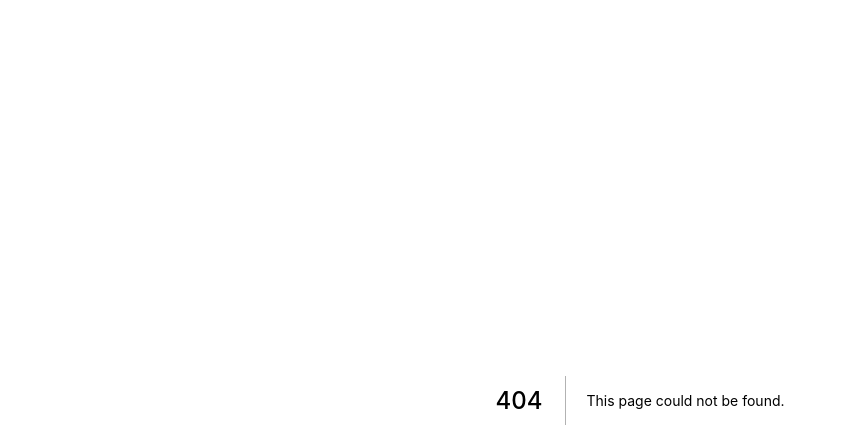
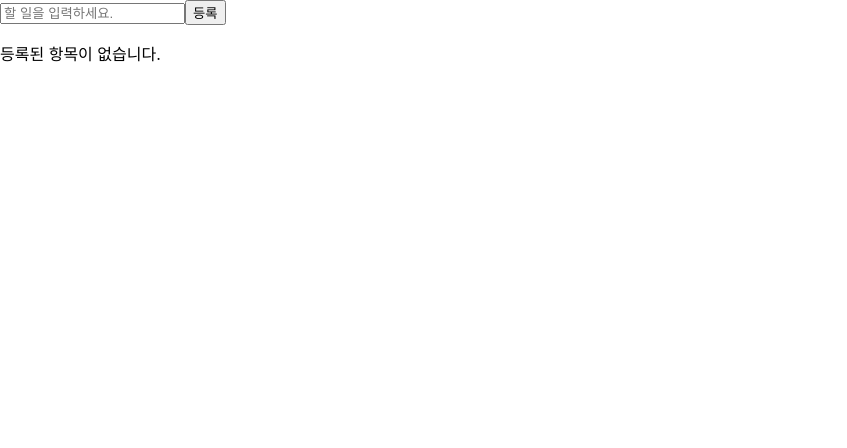
Before and after one commit to zsoon96/nextjs-prac-auth, a Next.js app: page /todolist in a window 1280 px wide. Before the commit this address had no page. Shown: the top 448 px of the page, without its empty margins (0-847 px from the left). Built offline with nearby package versions, Linux system fonts and the light colour scheme.

Commit message:
Redux 활용한 Todo List 예제 - 최상위 컴포넌트 생성 후 TodoList 페이지 생성

```diff
--- /dev/null
+++ b/pages/todolist.tsx
@@ -0,0 +1,9 @@
+import TodoApp from "../src/containers/TodoApp";
+
+const TodoListPage = () => {
+    return (
+        <TodoApp />
+    )
+}
+
+export default TodoListPage
--- /dev/null
+++ b/src/containers/TodoApp.tsx
@@ -0,0 +1,32 @@
+import {useDispatch, useSelector} from "react-redux"
+import {RootState} from "../modules"
+import {addTodo, removeTodo, toggleTodo} from "../modules/todos";
+import TodoInsert from "../components/TodoInsert";
+import TodoList from "../components/TodoList";
+
+// Todo List 최상위 컴포넌트
+const TodoApp = () => {
+    const todos = useSelector((state: RootState) => state.todos)
+    const dispatch = useDispatch()
+
+    const onInsert = (text: string) => {
+        dispatch(addTodo(text))
+    }
+
+    const onToggle = (id: number) => {
+        dispatch(toggleTodo(id))
+    }
+
+    const onRemove = (id: number) => {
+        dispatch(removeTodo(id))
+    }
+
+    return (
+        <>
+            <TodoInsert onInsert={onInsert} />
+            <TodoList todos={todos} onToggle={onToggle} onRemove={onRemove} />
+        </>
+    )
+}
+
+export default TodoApp
--- a/src/modules/todos.ts
+++ b/src/modules/todos.ts
@@ -4,13 +4,13 @@ export const TOGGLE_TODO = <const>'todos/TOGGLE_TODO';
 export const REMOVE_TODO = <const>'todos/REMOVE_TODO';
 
 // 새로운 항목 추가 시 사용할 고유 Id 값
-const todoId = 1;
+let todoId = 1;
 
 // 액션 생성 함수
 export const addTodo = (text:string) => ({
     type: ADD_TODO,
     payload: {
-        id: todoId + 1,
+        id: todoId++,
         text
     }
 })
```
